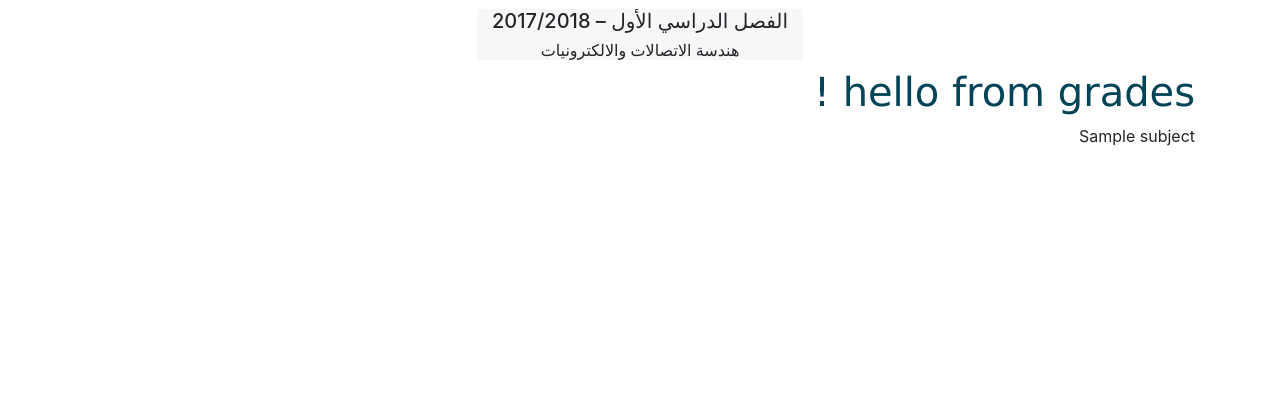
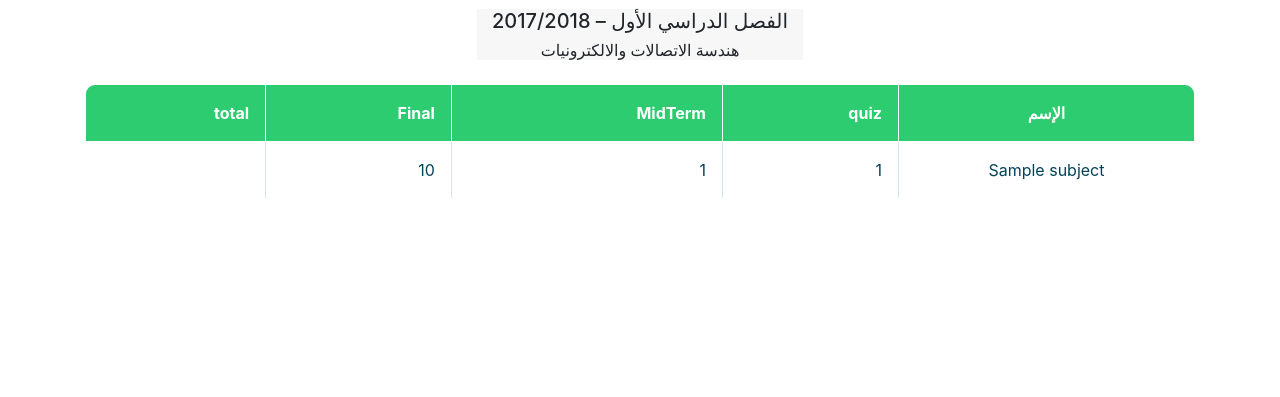
Before and after one commit to Mahmoud-Mohamed-Elgamily/graduation-project, a Django app: page /student/grades/ in a window 1280 px wide. Shown: the part 61-458 px from the top of the page. Run offline with Django 3.2, Linux system fonts and the light colour scheme; a user stored in the database is signed in; tables that the repository leaves empty hold one stand-in row (values such as "Sample post"); some libraries are stand-ins or nearby versions.

Commit message:
student degree

```diff
--- a/student/views.py
+++ b/student/views.py
@@ -2,6 +2,7 @@ from django.shortcuts import  render,redirect,HttpResponse
 from django.contrib.auth.decorators import login_required
 from .models import *
 from .student import *
+from django.template.defaulttags import register
 
 # Create your views here.
 @login_required
@@ -59,12 +60,34 @@ def data(request):
 @login_required
 def grades(request):
     students = Students_user.objects.get(user=request.user)
-    students =Students.objects.get(student=students)
+    students = Students.objects.get(student=students)
     students = Degree.objects.filter(student=students)
-
-    return render(request , 'studentGrades.html',{'extend':'student.html', 'grades':'true','students':students})
+    quiz = {}
+    for loop in students:
+        lec=LectureDegree.objects.get(lecture=loop)
+        ques=lec.degr.filter(name="Quiz")
+        for loop2 in ques:
+            print('-'*30)
+            quiz[loop.subject.subjects.name]=loop2.deg
+            # print(loop2.deg)
+            # print(loop.subject.subjects.name)
+    # quiz =  DEG.objects.filter(name='Quiz')
+    print(quiz)
+    context = {
+        'extend':'student.html',
+        'grades':'true',
+        'students':students,
+        'quiz':quiz
+    }
+    return render(request , 'studentGrades.html',context)
 
 
 @login_required
 def absence(request):
     pass
+
+
+
+@register.filter
+def get_item(dictionary, key):
+    return dictionary.get(key)
--- a/templates/studentGrades.html
+++ b/templates/studentGrades.html
@@ -1,8 +1,41 @@
 {% extends extend %}
 {% block content %}
 
-    <h1>hello from grades !</h1>
-    {%for student in students%}
-    {{student.subject.subjects.name}}
-    {% endfor %}
+
+
+<div class="container">
+    <form class="form-group row" method="post">
+        {% csrf_token %}
+        <table class="responstable">
+            <tr>
+                <th>الإسم</th>
+                {% if quiz|length > students|length %}
+                    {% for q in quiz %}
+                        <th>quiz</th>
+                    {% endfor %}
+                {% else %}
+                    <th>quiz</th>
+                {% endif %}
+                <th>MidTerm</th>
+                <th>Final</th>
+                <th>total</th>
+            </tr>
+            {%for result in students%}
+            <tr>
+                <td>{{result.subject.subjects.name}}</td>
+                {% if quiz %}
+                    {% if result.subject.subjects.name in quiz %}
+                        <td>{{quiz|get_item:result.subject.subjects.name}}</td>
+                    {% else %}
+                        <td>لا يوجد</td>
+                    {% endif %}
+                {% endif %}
+                <td>{{result.midterm}}</td>
+                <td>{{result.final}}</td>
+                <td>{{result.total}}</td>
+            </tr>
+            {%endfor%}
+        </table>
+    </form>
+</div>
 {% endblock %}
```
